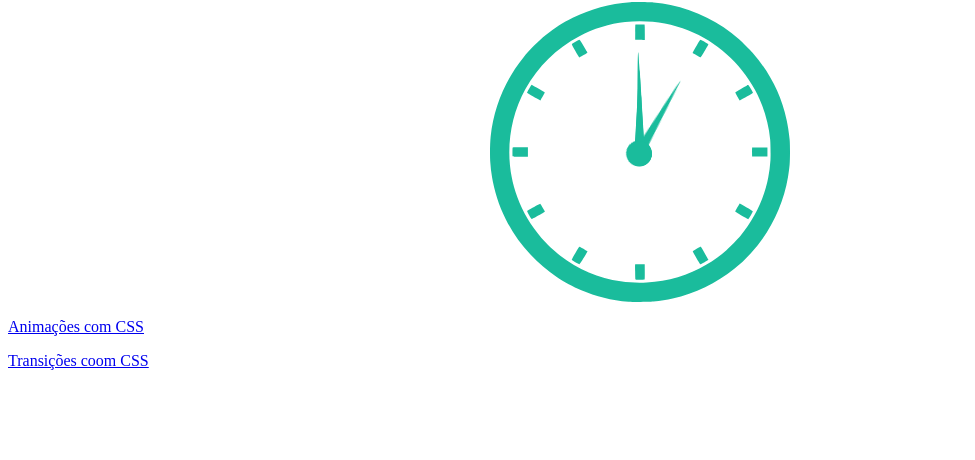
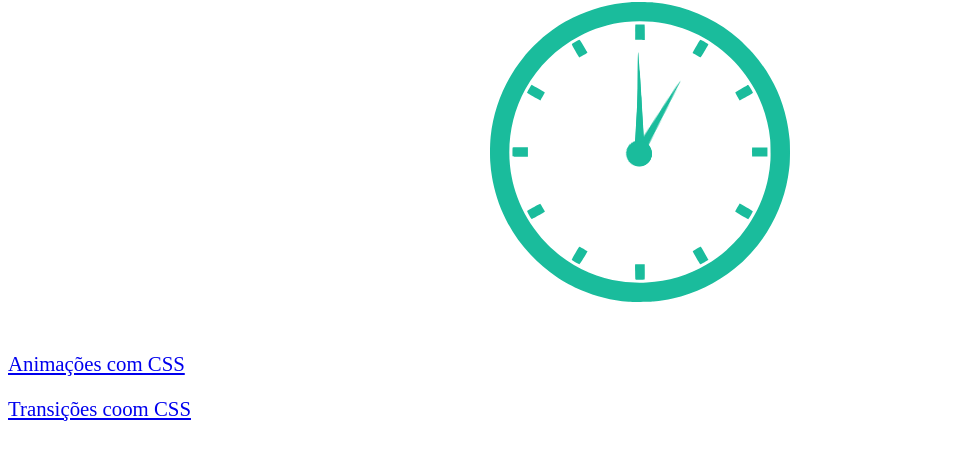
Before and after one commit to debaldi/css-transition, a plain HTML site: page index.html in a window 1280 px wide. Shown: the part 78-538 px from the top of the page, without its empty margins (0-975 px from the left). Drawn offline with Linux system fonts and the light colour scheme.

```diff
--- a/relogio.css
+++ b/relogio.css
@@ -34,3 +34,14 @@ h1{
     from {transform: rotateZ(0deg)}
     to {transform: rotateZ(360deg);}
 }
+
+
+/* CSS Links */
+.link{
+    margin-top: 50px;
+}
+
+.link p{
+    margin-top: 10px;
+    font-size: 1.3em;
+}
```
